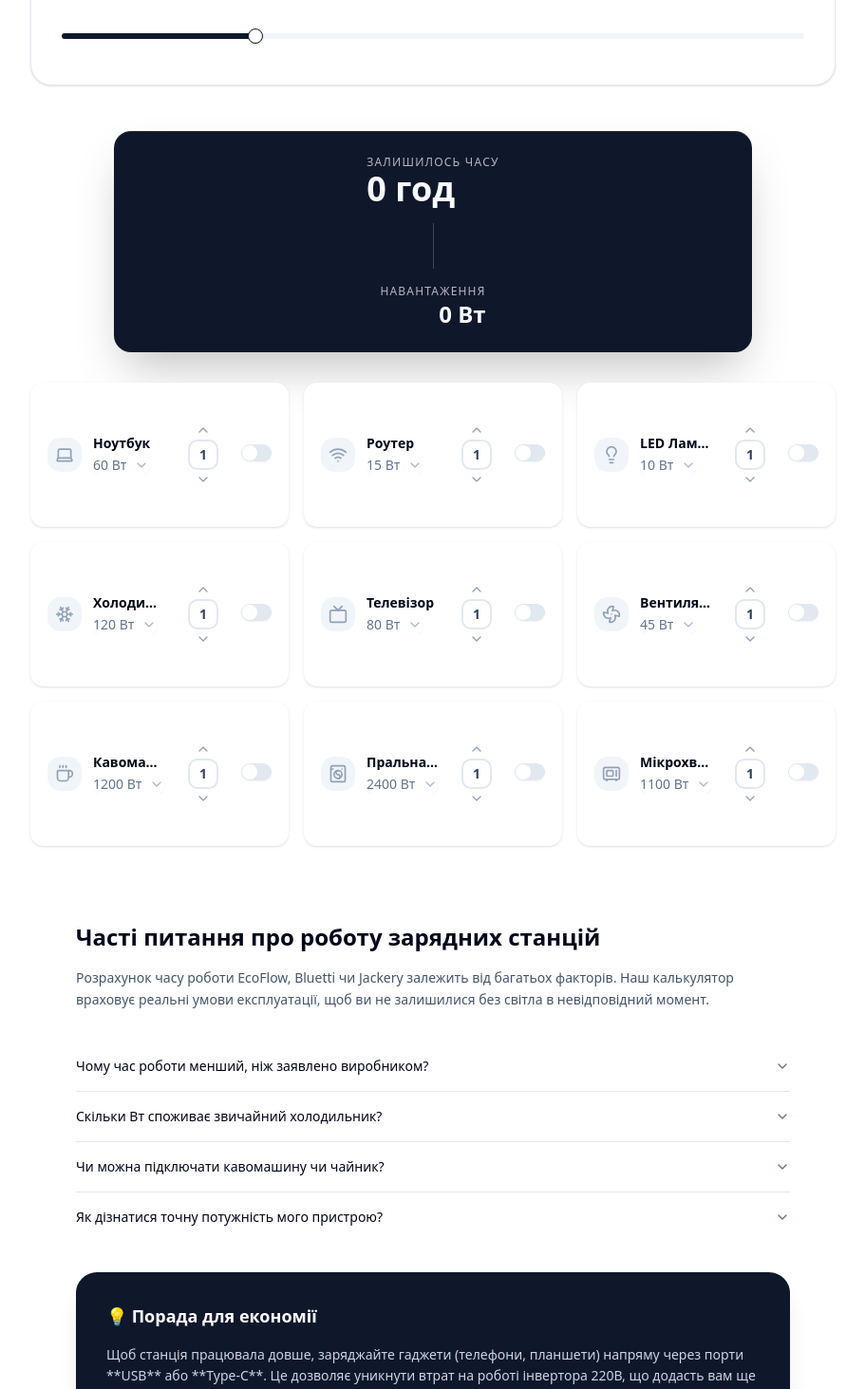
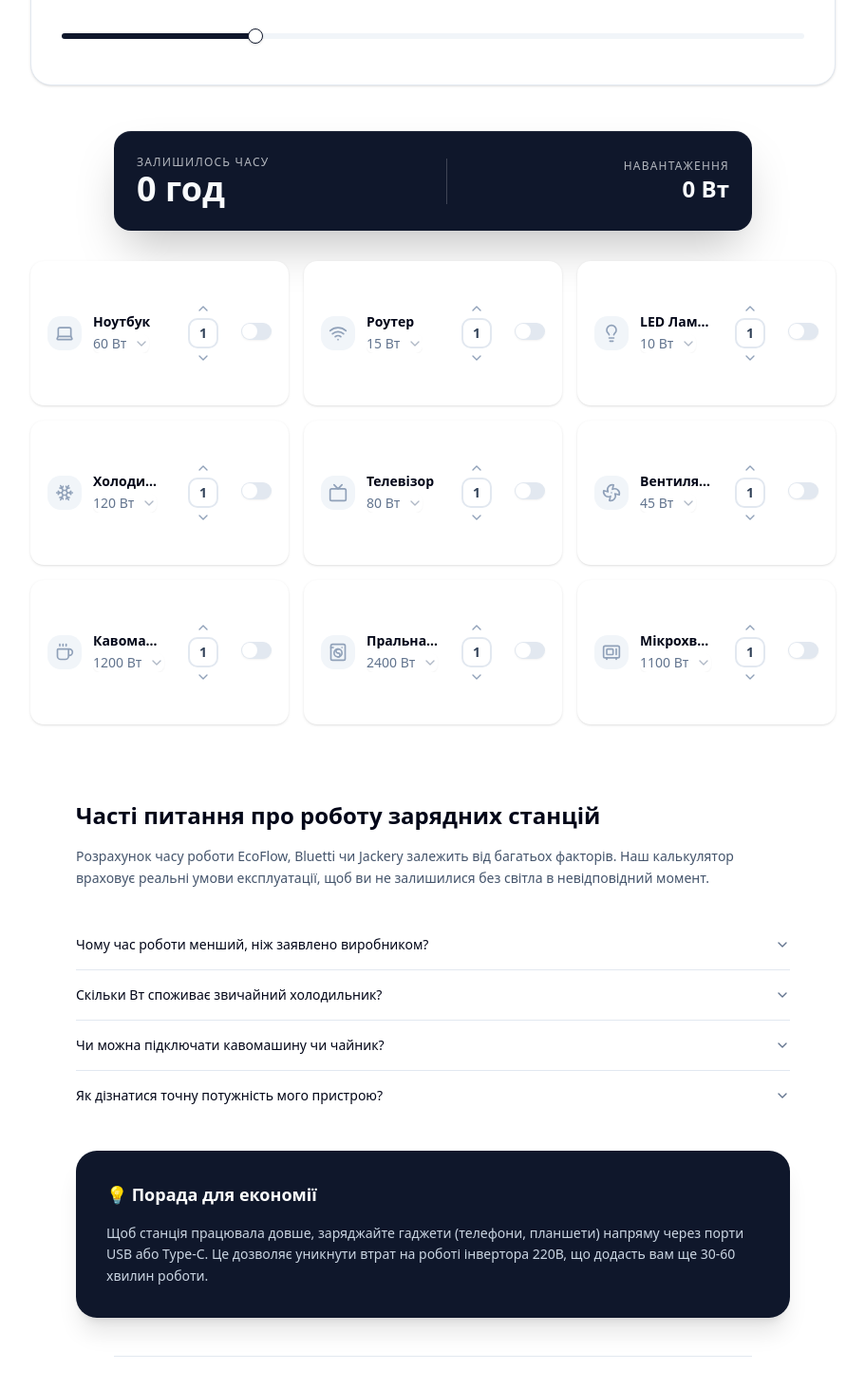
Before and after one commit to Grenky/power-calc, a Next.js app: page / in a window 1280 px wide. Shown: the part 420-1883 px from the top of the page at 95% size, without its empty margins (184-1095 px from the left). Built offline with nearby package versions, Linux system fonts and the light colour scheme.

Commit message:
update add warning high-voltage

```diff
--- a/app/page.tsx
+++ b/app/page.tsx
@@ -62,6 +62,8 @@ const totalPower = appliances.reduce((sum, app) =>
   app.isActive ? sum + (app.power * app.quantity) : sum, 0
 );
 
+const isOverloaded = totalPower > capacity;
+
 const runtimeHours = totalPower > 0 ? (capacity * 0.85) / totalPower : 0;
 
 const formatTime = (decimalHours: number) => {
@@ -94,7 +96,7 @@ if(!mounted) return null;
           <span className="text-xl">💡</span>
         </div>
         <p className="text-sm text-slate-600 leading-snug">
-          Ми автоматично врахували **15% втрат** енергії на роботу інвертора. Це робить наш прогноз набагато точнішим за стандартні калькулятори.
+          Ми автоматично врахували <strong>15%</strong> втрат енергії на роботу інвертора. Це робить наш прогноз набагато точнішим за стандартні калькулятори.
         </p>
       </div>
       {/* Налаштування ємності */}
@@ -124,11 +126,19 @@ if(!mounted) return null;
           />
       </div>
       {/* Віджет результату */}
-      <div className="w-full mx-auto mt-12 w-[calc(100%-3rem)] max-w-2xl">
-        <div className="bg-primary text-primary-foreground p-6 rounded-2xl shadow-2xl flex flex-col sm:flex-flow items-center justify-between gap-4 border-t border-white/10">
-          <div className="text-center sm: text-left">
-              <p className="text-xs uppercase tracking-widest opacity-70">Залишилось часу</p>
-              <p className="text-4xl font-black">{formatTime(runtimeHours)}</p>
+      <div className="w-full mx-auto mt-12 w-[calc(100%-3rem)] max-w-2xl space-y-4">
+        <div className={`p-6 rounded-2xl shadow-2xl flex flex-col sm:flex-row items-center justify-between gap-4 border-t transition-colors duration-500 ${
+          isOverloaded
+          ? "bg-red-600 text-white border-red-400"
+          : "bg-primary text-primary-foreground border-white/10"
+        }`}>
+          <div className="text-center sm:text-left">
+              <p className="text-xs uppercase tracking-widest opacity-70">
+                {isOverloaded ? "Перевантаження!": "Залишилось часу"}
+              </p>
+              <p className="text-4xl font-black">
+                {isOverloaded ? "⚠" : formatTime(runtimeHours)}
+              </p>
           </div>
           <div className="h-px sm:h-12 w-full sm:w-px bg-white/20" />
           <div className="text-center sm:text-right">
@@ -136,6 +146,18 @@ if(!mounted) return null;
             <p className="text-2xl font-bold">{totalPower} Вт</p>
           </div>
         </div>
+        {/* Сповіщення-порада */}
+        {isOverloaded && (
+          <div className="bg-red-50 border-2 border-red-200 p-4 rounded-2xl flex items-start gap-3 animate-in fade-in slide-in-from-top-2">
+            <span className="text-2xl">⚠</span>
+            <div className="space-y-1">
+              <p className="text-sm font-bold text-red-700 leading-snug">
+                Загальна потужність приладів ({totalPower} Вт) перевищує можливості станції ємністю {capacity} Вт·год.
+                Більшість станцій такого класу мають інвертор до {capacity} Вт. Спробуйте вимкнути потужні прилади (кавомашину, фен) або оберіть станцію більшої ємності.
+              </p>
+            </div>
+          </div>
+        )}
       </div>
       {/* Список приладів */}
       <div className="grid grid-cols-1 sm:grid-cols-2 lg:grid-cols-3 gap-4">
@@ -163,7 +185,7 @@ if(!mounted) return null;
           <AccordionTrigger className="text-left">Чому час роботи менший, ніж заявлено виробником?</AccordionTrigger>
           <AccordionContent className="text-slate-600 leading-relaxed">
             Виробники вказують ідеальну ємність акумулятора. Проте при роботі через розетку 220В частина енергії
-            (близько **10-15%**) витрачається на роботу самого інвертора, який перетворює постійний струм у змінний.
+            (близько 10-15%) витрачається на роботу самого інвертора, який перетворює постійний струм у змінний.
             Наш калькулятор автоматично враховує ці втрати для вашої точності.
           </AccordionContent>
         </AccordionItem>
@@ -171,7 +193,7 @@ if(!mounted) return null;
         <AccordionItem value="item-2">
           <AccordionTrigger className="text-left">Скільки Вт споживає звичайний холодильник?</AccordionTrigger>
             <AccordionContent className="text-scale-600">
-              У середньому сучасний холодильник споживає **100-150 Вт**, але лише коли працює компресор.
+              У середньому сучасний холодильник споживає 100-150 Вт, але лише коли працює компресор.
               У режимі очікування споживання мінімальне. Для розрахунку ми рекомендуємо ставити середнє значення 120 Вт.
             </AccordionContent>
         </AccordionItem>
@@ -180,7 +202,7 @@ if(!mounted) return null;
           <AccordionTrigger className="text-left">Чи можна підключати кавомашину чи чайник?</AccordionTrigger>
           <AccordionContent className="text-scale-600">
             Лише якщо номінальна потужність вашої станції вища за потужність приладу.
-            Більшість чайників споживають **1500-2200 Вт**. Якщо у вас станція типу EcoFlow River (600 Вт),
+            Більшість чайників споживають 1500-2200 Вт. Якщо у вас станція типу EcoFlow River (600 Вт),
             вона просто вимкнеться через перевантаження.
           </AccordionContent>
         </AccordionItem>
@@ -188,7 +210,7 @@ if(!mounted) return null;
         <AccordionItem value="item-4">
           <AccordionTrigger className="text-left">Як дізнатися точну потужність мого пристрою?</AccordionTrigger>
           <AccordionContent className="text-scale-600">
-            Подивіться на блок живлення або наклейку на самому пристрої (параметр **Input** або **Power**).
+            Подивіться на блок живлення або наклейку на самому пристрої (параметр Input або Power).
             Наприклад, блоки живлення ноутбуків зазвичай мають маркування 45W, 65W або 90W. Ви можете ввести
             це значення вручну в нашому калькуляторі.
           </AccordionContent>
@@ -198,8 +220,8 @@ if(!mounted) return null;
       <div className="bg-slate-900 text-white p-8 rounded-3xl space-y-4 shadow-xl">
         <h3 className="text-lg font-bold">💡 Порада для економії</h3>
         <p className="text-slate-300 text-sm leading-relaxed">
-          Щоб станція працювала довше, заряджайте гаджети (телефони, планшети) напряму через порти **USB** або **Type-C**.
-          Це дозволяє уникнути втрат на роботі інвертора 220В, що додасть вам ще **30-60 хвилин** роботи.
+          Щоб станція працювала довше, заряджайте гаджети (телефони, планшети) напряму через порти USB або Type-C.
+          Це дозволяє уникнути втрат на роботі інвертора 220В, що додасть вам ще 30-60 хвилин роботи.
         </p>
       </div>
       </section>
```
